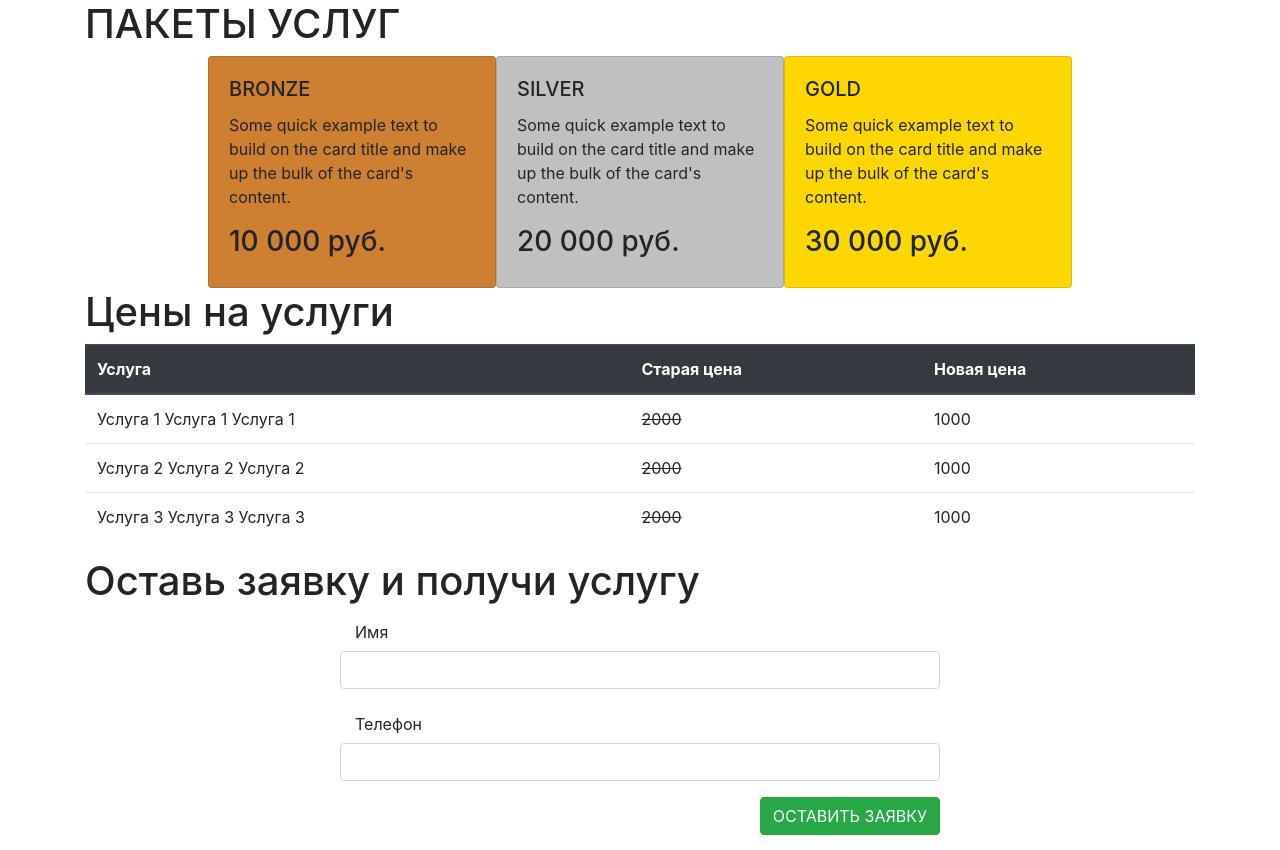
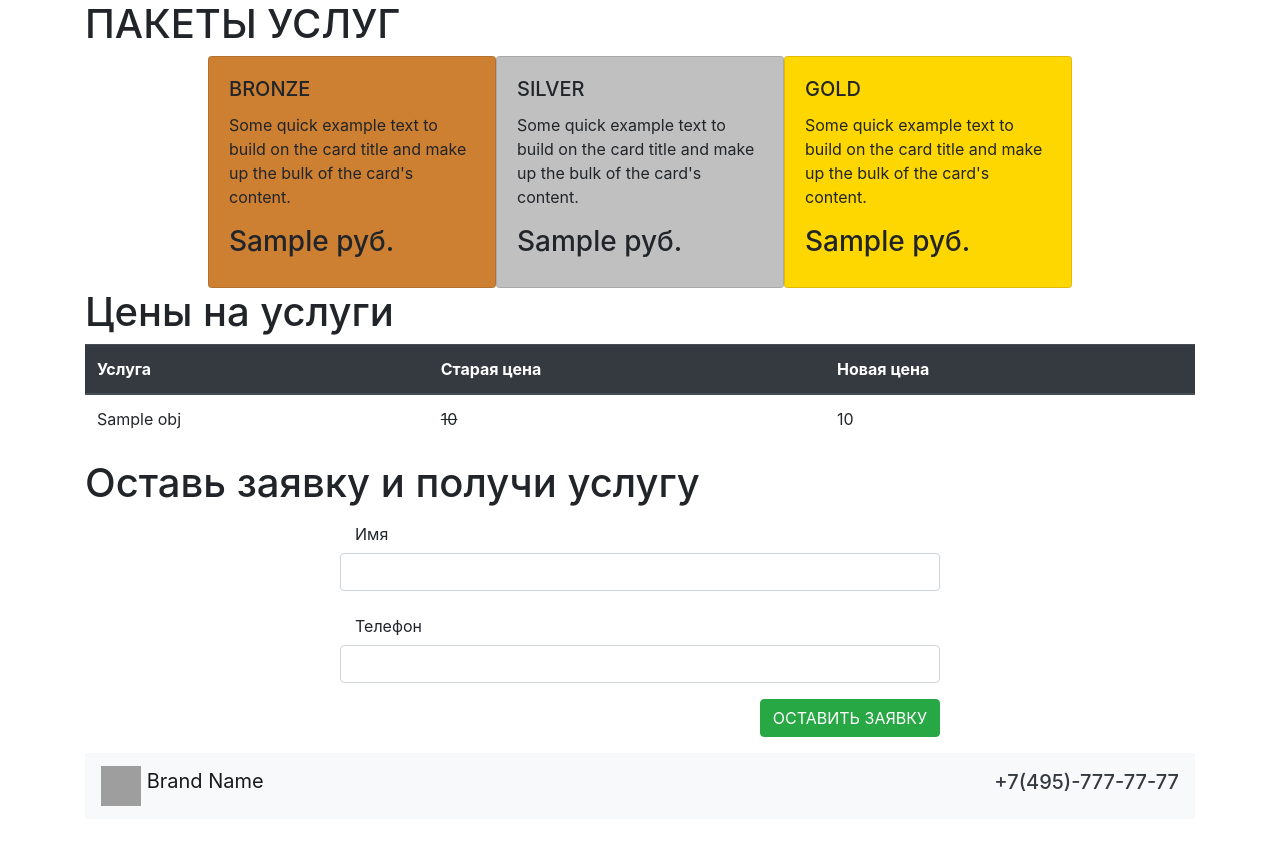
Before and after one commit to akondorsky/Udemy-, a Django app: template project1/templates/index.html in a window 1280 px wide. Shown: the part 66-916 px from the top of the page. After the commit the page ends 872 px from the top, so only its background shows below. Run offline with Django 3.2, Linux system fonts and the light colour scheme; tables that the repository leaves empty hold one stand-in row (values such as "Sample post"); the template is opened without the code that fills it: values that come from a table or form of the project are taken from there, most other values are stand-ins (such as "Sample title", 1, 10 or a date in 2020); grey boxes marked "Sample" are stand-in pictures; grey boxes are pictures that could not be loaded.

Commit message:
Price App finished

```diff
--- a/project1/project1/settings.py
+++ b/project1/project1/settings.py
@@ -31,6 +31,7 @@ ALLOWED_HOSTS = []
 # Application definition
 
 INSTALLED_APPS = [
+    'price.apps.PriceConfig',
     'cms.apps.CmsConfig',
     'crm.apps.CrmConfig',
     'django.contrib.admin',
--- a/project1/templates/index.html
+++ b/project1/templates/index.html
@@ -7,38 +7,6 @@
   	<!-- Карточки -->
 	{% include 'price.html' %}
 
-  	<!-- Таблица -->
-  	<section>
-  		<div class="container">
-  			<h1 class="text-3">Цены на услуги</h1>
-  			<table class="table table_one">
-			  <thead class="thead-dark">
-			    <tr>
-			      <th scope="col">Услуга</th>
-			      <th scope="col">Старая цена</th>
-			      <th scope="col">Новая цена</th>
-			    </tr>
-			  </thead>
-			  <tbody>
-			    <tr>
-			      <td>Услуга 1 Услуга 1 Услуга 1</td>
-			      <td><del>2000</del></td>
-			      <td>1000</td>
-			    </tr>
-			    <tr>
-			      <td>Услуга 2 Услуга 2 Услуга 2</td>
-			      <td><del>2000</del></td>
-			      <td>1000</td>
-			    </tr>
-			    <tr>
-			      <td>Услуга 3 Услуга 3 Услуга 3</td>
-			      <td><del>2000</del></td>
-			      <td>1000</td>
-			    </tr>
-			  </tbody>
-			</table>
-  		</div>
-  	</section>
   	<!-- форма -->
   	<section>
   		<div class="container class_form">
--- a/project1/templates/price.html
+++ b/project1/templates/price.html
@@ -7,23 +7,47 @@
 				  <div class="card-body">
 				    <h5 class="card-title">BRONZE</h5>
 				    <p class="card-text">Some quick example text to build on the card title and make up the bulk of the card's content.</p>
-				    <h3>10 000 руб.</h3>
+				    <h3>{{ pc_1 }} руб.</h3>
 				  </div>
 				</div>
 				<div class="card product_card" style="width: 18rem; background-color: #c0c0c0;">
 				  <div class="card-body">
 				    <h5 class="card-title">SILVER</h5>
 				    <p class="card-text">Some quick example text to build on the card title and make up the bulk of the card's content.</p>
-				    <h3>20 000 руб.</h3>
+				    <h3>{{ pc_2 }} руб.</h3>
 				  </div>
 				</div>
 				<div class="card product_card" style="width: 18rem; background-color: #ffd700;">
 				  <div class="card-body">
 				    <h5 class="card-title">GOLD</h5>
 				    <p class="card-text">Some quick example text to build on the card title and make up the bulk of the card's content.</p>
-				    <h3>30 000 руб.</h3>
+				    <h3>{{ pc_3 }} руб.</h3>
 				  </div>
 				</div>
   			</div>
   		</div>
   	</section>
+  	<!-- Таблица -->
+  	<section>
+  		<div class="container">
+  			<h1 class="text-3">Цены на услуги</h1>
+  			<table class="table table_one">
+			  <thead class="thead-dark">
+			    <tr>
+			      <th scope="col">Услуга</th>
+			      <th scope="col">Старая цена</th>
+			      <th scope="col">Новая цена</th>
+			    </tr>
+			  </thead>
+			  <tbody>
+				{% for obj in price_table %}
+			    <tr>
+			      <td>{{ obj.pt_title }}</td>
+			      <td><del>{{ obj.pt_old_price }}</del></td>
+			      <td>{{ obj.pt_new_price }}</td>
+			    </tr>
+			  	{% endfor %}
+			  </tbody>
+			</table>
+  		</div>
+  	</section>
```
Also changed, not shown: project1/crm/views.py (+12 -2 lines).
